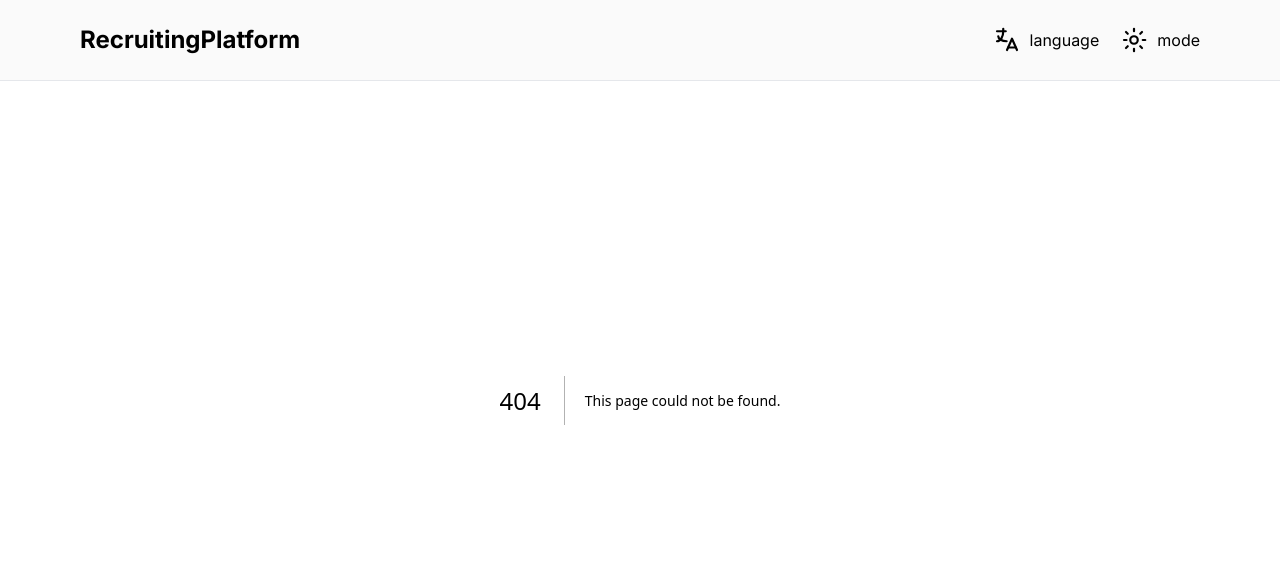
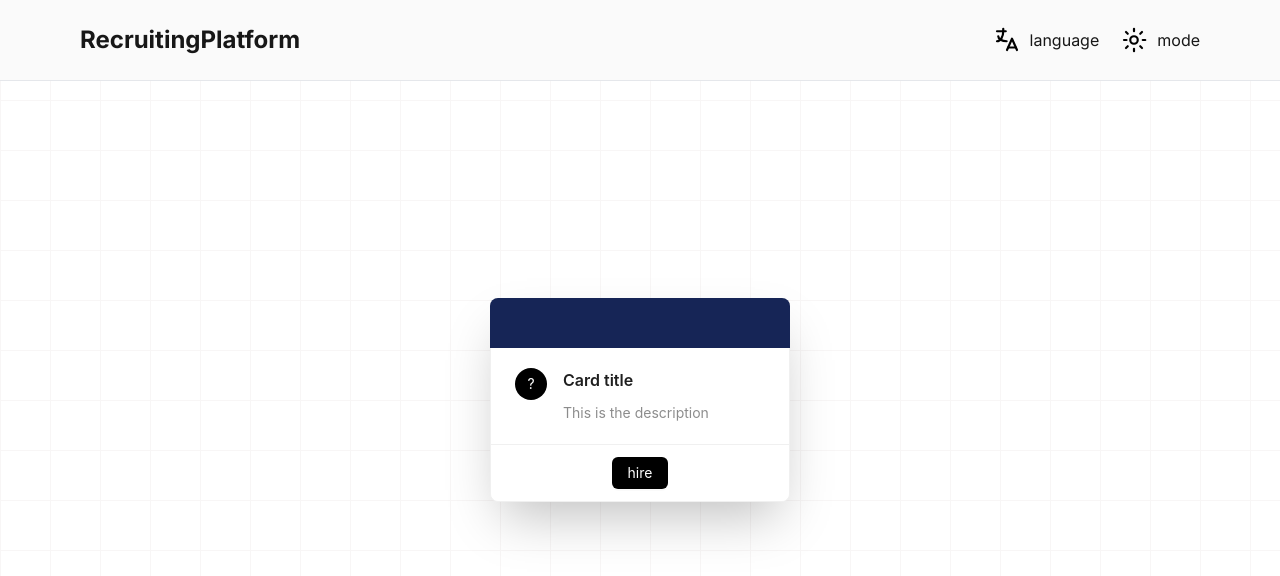
Before and after one commit to mariabh7/RecruitePlatform, a Next.js app: page /Recruiters/1 in a window 1280 px wide. Before the commit this address had no page. Shown: the top 576 px of the page. Built offline with nearby package versions, Linux system fonts and the light colour scheme.

Commit message:
add info card

```diff
--- /dev/null
+++ b/src/app/(components)/Recruiters/[applicantInfo]/applicantCard.jsx
@@ -0,0 +1,33 @@
+"use client";
+import React from "react";
+import { Avatar, Button, Card } from "antd";
+const { Meta } = Card;
+const InfoCard = (applicant) => {
+  return (
+    <div>
+      <Card
+        size="large"
+        className="shadow-2xl"
+        style={{ width: 300 }}
+        cover={<div className="w-full h-[50px] bg-blue-950" />}
+        actions={[
+          <Button variant="solid" color="default">
+            hire
+          </Button>,
+        ]}
+      >
+        <Meta
+          avatar={
+            <Avatar style={{ backgroundColor: "black" }}>
+              {applicant.Name?.[0]?.toUpperCase() || "?"}
+            </Avatar>
+          }
+          title="Card title"
+          description="This is the description"
+        />
+      </Card>
+    </div>
+  );
+};
+
+export default InfoCard;
--- /dev/null
+++ b/src/app/(components)/Recruiters/[applicantInfo]/page.jsx
@@ -0,0 +1,14 @@
+"use client";
+
+import { useParams } from "next/navigation";
+import InfoCard from "./applicantCard";
+
+export default function ApplicantPage({ params }) {
+  const { applicantInfo } = params;
+
+  return (
+    <div className="flex justify-center items-center  h-screen bgs">
+      <InfoCard />
+    </div>
+  );
+}
--- a/src/app/(components)/Recruiters/applicantInfo.jsx
+++ /dev/null
@@ -1,7 +0,0 @@
-import React from "react";
-
-const applicantInfo = () => {
-  return <div></div>;
-};
-
-export default applicantInfo;
--- a/src/app/(components)/Recruiters/applicants.jsx
+++ b/src/app/(components)/Recruiters/applicants.jsx
@@ -2,6 +2,7 @@
 import React, { useState, useEffect } from "react";
 import { useSelector } from "react-redux";
 import { List, Avatar, Button, Skeleton, Empty } from "antd";
+import Link from "next/link";
 
 const Applicants = () => {
   const Applicants = useSelector((state) => state);
@@ -47,24 +48,22 @@ const Applicants = () => {
         renderItem={(applicant) => (
           <List.Item
             actions={[
-              <Button
-                type="link"
-                key="view"
-                onClick={() => console.log("Viewing:", applicant)}
-              >
-                View
-              </Button>,
+              <Link href={`/recruiters/${applicant?.Name || "no one "}`}>
+                <Button type="link" key="view">
+                  View
+                </Button>
+              </Link>,
             ]}
           >
             <List.Item.Meta
               avatar={
                 <Avatar style={{ backgroundColor: "black" }}>
-                  {applicant.name?.[0]?.toUpperCase() || "?"}
+                  {applicant.Name?.[0]?.toUpperCase() || "?"}
                 </Avatar>
               }
               title={
                 <span className="capitalize">
-                  {applicant.Name + applicant.lastName}
+                  {`${applicant.Name} ${applicant.lastName}`}
                 </span>
               }
               description={applicant.email || "No email provided"}
--- a/src/app/(components)/Recruiters/page.jsx
+++ b/src/app/(components)/Recruiters/page.jsx
@@ -2,16 +2,12 @@
 import { Button } from "antd";
 import Link from "next/link";
 import React from "react";
-import { Provider } from "react-redux";
-import store from "../state/store";
 import Applicants from "./applicants";
 const Page = () => {
   return (
-    <Provider store={store}>
-      <div className="mt-34">
-        <Applicants />
-      </div>
-    </Provider>
+    <div className="mt-34">
+      <Applicants />
+    </div>
   );
 };
 
--- a/src/app/(components)/apply/applicantForm.jsx
+++ b/src/app/(components)/apply/applicantForm.jsx
@@ -1,15 +1,29 @@
 "use client";
-import React from "react";
+import React, { useEffect, useState } from "react";
 import { Button, Checkbox, Form, Input, InputNumber, Select } from "antd";
 import { useDispatch, useSelector } from "react-redux";
+import { message } from "antd";
 import { MailOutlined } from "@ant-design/icons";
 const UserForm = () => {
+  const [messageApi, contextHolder] = message.useMessage();
   const dispatch = useDispatch();
+  const [sent, setSent] = useState(false);
+  useEffect(() => {
+    if (sent) {
+      setTimeout(() => {
+        messageApi.success(
+          "Thank you for filling out the form! Your application is being sent."
+        );
+      }, 100);
+      setSent(false); // reset flag to avoid multiple messages
+    }
+  }, [sent]);
   const HandleAddingApplicant = (values) => {
     dispatch({
       type: "add an applicant",
       user: values,
     });
+    setSent(true);
   };
   return (
     <Form
--- a/src/app/(components)/main/main.jsx
+++ b/src/app/(components)/main/main.jsx
@@ -4,8 +4,8 @@ import React from "react";
 
 const Main = () => {
   return (
-    <div className="flex capitalize flex-col gap-10 justify-center items-center text-center">
-      <p className="text-gray-500">are you ?</p>
+    <div className="flex  capitalize flex-col gap-10 justify-center items-center text-center">
+      <p className="text-black font-light text-3xl">tell us who are you ?</p>
       <div className="flex justify-start   gap-5 ">
         <Link href={"/apply"}>
           {" "}
--- a/src/app/globals.css
+++ b/src/app/globals.css
@@ -13,6 +13,16 @@
 .btn:hover {
   color: black !important;
   border-color: black !important;
+}
+
+.bgs {
+
+  background-color: #fff;
+  background-image:
+    linear-gradient(to right, #f8f6f6 1px, transparent 1px),
+    linear-gradient(to bottom, #f8f6f6 1px, transparent 1px);
+  background-size: 50px 50px;
+
 }
 
 .ls {
--- a/src/app/page.js
+++ b/src/app/page.js
@@ -5,7 +5,7 @@ import Main from "./(components)/main/main";
 
 export default function Home() {
   return (
-    <div className="flex  min-h-screen items-center  justify-center  bg-white font-sans dark:bg-black">
+    <div className="flex bgs min-h-screen items-center  justify-center   font-sans dark:bg-black">
       <Main />
     </div>
   );
```
Also changed, not shown: src/app/(components)/Recruiters/layout.js (added, +9 -0 lines).
